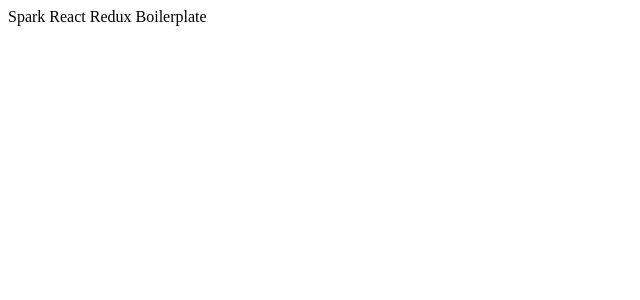
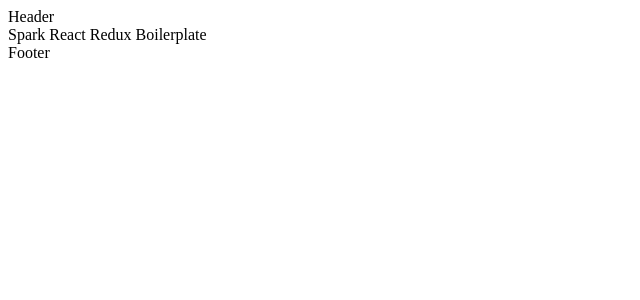
Before and after one commit to viatsko/react-redux-spark-boilerplate, a React app in the folder src/main/frontend/: page / in a window 1280 px wide. Shown: the top 300 px of the page, without its empty margins (0-640 px from the left). Built offline with nearby package versions, Linux system fonts and the light colour scheme; the HTML template or start-up script is replaced by a standard one.

Commit message:
Code gardening

```diff
--- /dev/null
+++ b/src/main/frontend/src/components/Footer.js
@@ -0,0 +1,4 @@
+import React from 'react';
+
+export const Footer = () =>
+  <div>Footer</div>;
--- /dev/null
+++ b/src/main/frontend/src/components/Header.js
@@ -0,0 +1,4 @@
+import React from 'react';
+
+export const Header = () =>
+  <div>Header</div>;
--- a/src/main/frontend/src/containers/App.js
+++ b/src/main/frontend/src/containers/App.js
@@ -1,6 +1,11 @@
 import React from 'react';
 
-const App = () =>
-  <div>Spark React Redux Boilerplate</div>;
+import { Header } from '../components/Header';
+import { Footer } from '../components/Footer';
 
-export default App;
+export const App = () =>
+  <div>
+    <Header />
+    <div>Spark React Redux Boilerplate</div>
+    <Footer />
+  </div>;
--- a/src/main/frontend/src/index.js
+++ b/src/main/frontend/src/index.js
@@ -1,7 +1,7 @@
 import React from 'react';
 import ReactDOM from 'react-dom';
 
-import App from './containers/App';
+import { App } from './containers/App';
 
 ReactDOM.render(
   <App />,
--- a/src/main/frontend/webpack.config.js
+++ b/src/main/frontend/webpack.config.js
@@ -4,7 +4,7 @@
 require('babel-polyfill').default; // eslint-disable-line no-unused-expressions
 
 module.exports = {
-  devtool: 'eval',
+  devtool: 'cheap-module-eval-source-map',
   entry: [
     'webpack-hot-middleware/client',
     './src/index',
@@ -24,13 +24,14 @@
     ],
   },
   plugins: [
+    new webpack.HotModuleReplacementPlugin(),
+    new webpack.NoErrorsPlugin(),
     new webpack.DefinePlugin({
       'process.env': {
         NODE_ENV: '"development"',
       },
       __DEVELOPMENT__: true,
     }),
-    new webpack.HotModuleReplacementPlugin(),
   ],
   resolve: {
     extensions: ['', '.jsx', '.js', '.json', '.scss'],
```
Also changed, not shown: src/main/frontend/.eslintrc.js, 1 other file (tests, documents, lock files or other folders).
